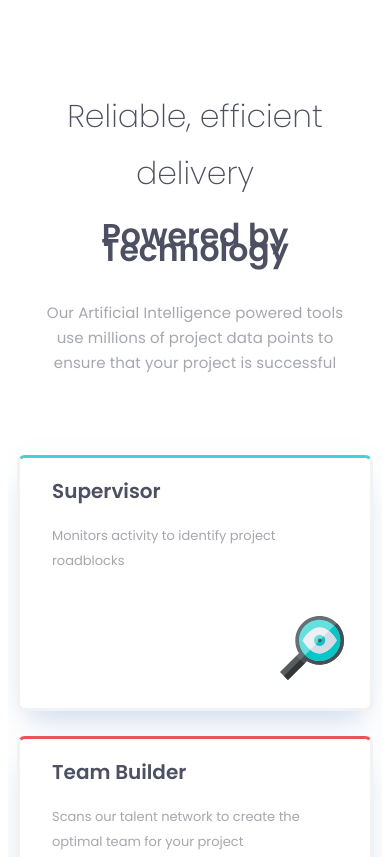
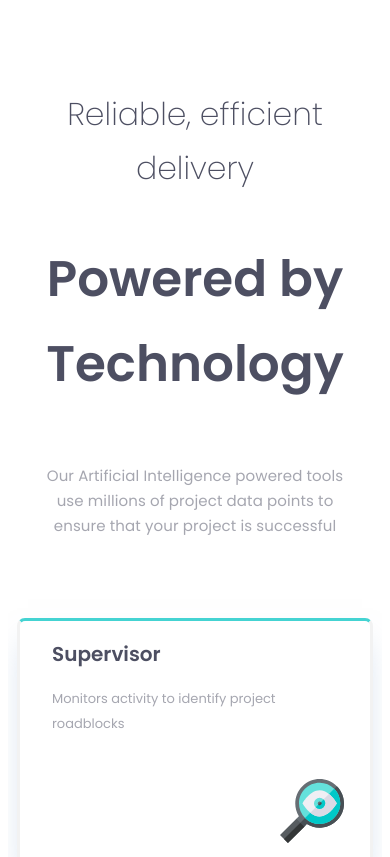
Before and after one commit to Ketevaniveshaguri/four-card-feature-section, a website: page index.html in a window 390 px wide. Shown: the top 857 px of the page. Drawn offline with Linux system fonts and the light colour scheme.

Commit message:
Update style.css

```diff
--- a/css/style.css
+++ b/css/style.css
@@ -30,14 +30,14 @@ body {
     font-weight: 200; }
  @media only screen and (max-width: 1200px) {
       .section-first__regular-header {
-        line-height:1.8; } }
-  .section-first__header-bold {
+        line-height:1.7; } }
+  .section-first__bold-header {
     font-size: 5rem;
     color: #4d4f62;
     font-weight: 600; }
  @media only screen and (max-width: 1200px) {
-      .section-first__header-bold {
-        line-height:1.8; } }
+      .section-first__bold-header {
+        line-height:1.7; } }
   .section-first__paragraph-container {
     display: flex;
     justify-content: center; }
```
